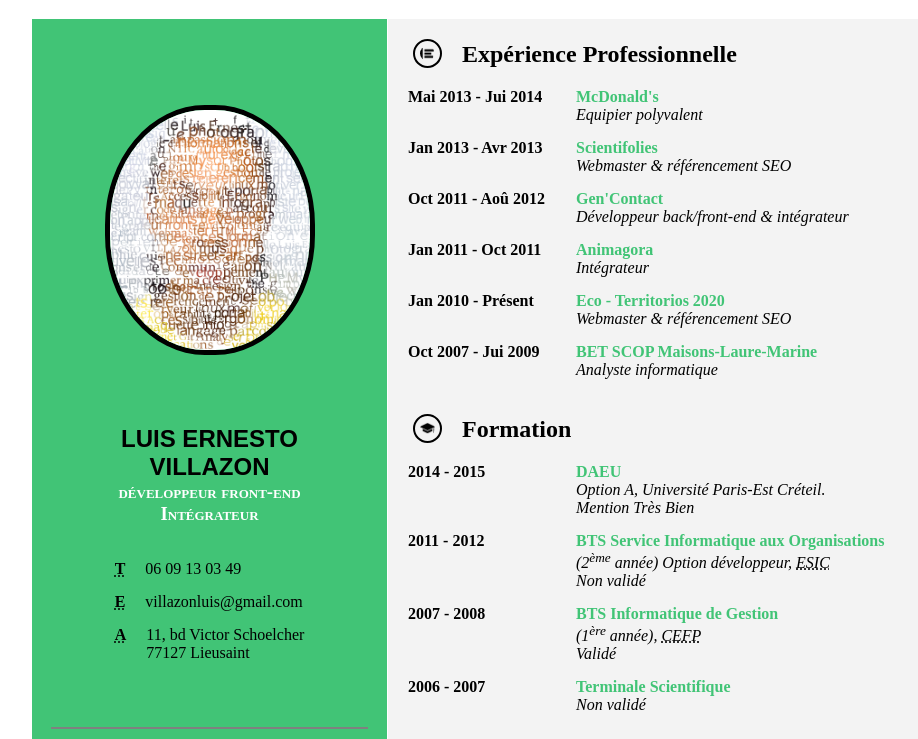
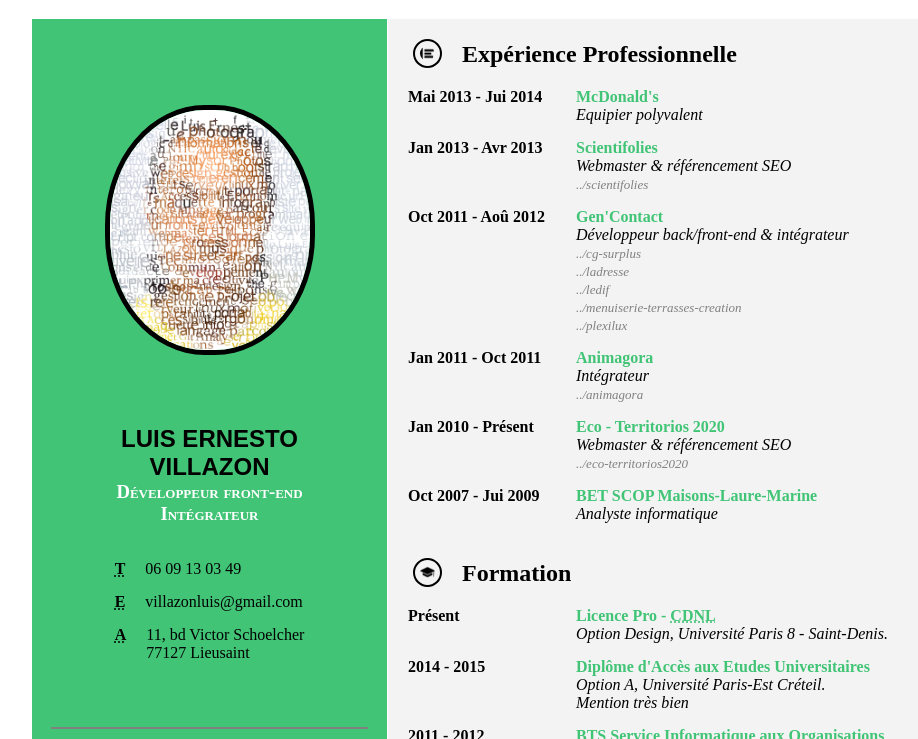
Before and after one commit to ernestovi/perso_site_web, a plain HTML site: page index.html in a window 1280 px wide. Shown: the part 61-800 px from the top of the page, without its empty margins (158-1076 px from the left). Drawn offline with Linux system fonts and the light colour scheme.

Commit message:
ajout d'adresse+css

```diff
--- a/index.html
+++ b/index.html
@@ -27,25 +27,33 @@
               <li>
                 <p>Jan 2013 - Avr 2013</p>
                 <p>Scientifolies<br />
-                  <dfn>Webmaster & référencement SEO</dfn>
+                  <dfn>Webmaster & référencement SEO</dfn><br />
+                  <cite><a href="../scientifolies/index.html">../scientifolies</a></cite>
                 </p>
               </li>
               <li>
                 <p>Oct 2011 - Aoû 2012</p>
                 <p>Gen'Contact<br />
-                  <dfn>Développeur back/front-end & intégrateur</dfn>
+                  <dfn>Développeur back/front-end & intégrateur</dfn><br />
+                  <cite><a href="../gencontact/cg-surplus/index.html">../cg-surplus</a></cite><br />
+                  <cite><a href="../gencontact/ladresse/index.html">../ladresse</a></cite><br />
+                  <cite><a href="../gencontact/ledif/index.html">../ledif</a></cite><br />
+                  <cite><a href="../gencontact/mtc/index.html">../menuiserie-terrasses-creation</a></cite><br />
+                  <cite><a href="../gencontact/plexilux/index.html">../plexilux</a></cite>
                 </p>
               </li>
               <li>
                 <p>Jan 2011 - Oct 2011</p>
                 <p>Animagora<br />
-                  <dfn>Intégrateur</dfn>
+                  <dfn>Intégrateur</dfn><br />
+                  <cite><a href="../animagora/index.html">../animagora</a></cite>
                 </p>
               </li>
               <li>
                 <p>Jan 2010 - Présent</p>
                 <p>Eco - Territorios 2020<br />
-                  <dfn>Webmaster & référencement SEO</dfn>
+                  <dfn>Webmaster & référencement SEO</dfn><br />
+                  <cite><a href="../eco-territorios2020/index.html">../eco-territorios2020</a></cite>
                 </p>
               </li>
               <li>
@@ -61,10 +69,16 @@
             <h2><img src="img/icone-formation.png" alt="icone de formation" />Formation</h2>
             <ul>
               <li>
+                <p>Présent</p>
+                <p>Licence Pro - <abbr title="Création Développement Numérique en Ligne">CDNL</abbr><br />
+                  <dfn>Option Design, Université Paris 8 - Saint-Denis.</dfn><br />
+                </p>
+              </li>
+              <li>
                 <p>2014 - 2015</p>
-                <p>DAEU<br />
+                <p>Diplôme d'Accès aux Etudes Universitaires<br />
                   <dfn>Option A, Université Paris-Est Créteil.</dfn><br />
-                  <cite>Mention Très Bien</cite>
+                  <cite>Mention très bien</cite>
                 </p>
               </li>
               <li>
@@ -92,23 +106,23 @@
           <article>
             <h2><img src="img/icone-code.png" alt="icone de programmation" />Compétences technique</h2>
             <ul>
-              <li><p>HTML 5</p><progress name="html5" value="80" max="100"></progress></li>
+              <li><p>HTML 5</p><progress name="html5" value="90" max="100"></progress></li>
               <li><p>CSS 3</p><progress name="css3" value="90" max="100"></progress></li>
               <li><p>JavaScript</p><progress name="javascript" value="25" max="100"></progress></li>
               <li><p>PHP 5</p><progress name="php5" value="40" max="100"></progress></li>
               <li><p>MySQL</p><progress name="mysql" value="40" max="100"></progress></li>
-              <li><p>Photoshop/Indesign</p><progress name="dessin_matriciel" value="40" max="100"></progress></li>
-              <li><p>Illustrator/Inkscape</p><progress name="dessin_vectoriel" value="10" max="100"></progress></li>
+              <li><p>Photoshop/Gimp</p><progress name="dessin_matriciel" value="50" max="100"></progress></li>
+              <li><p>Indesign/Scribus</p><progress name="dessin_matriciel" value="40" max="100"></progress></li>
+              <li><p>Illustrator/Inkscape</p><progress name="dessin_vectoriel" value="20" max="100"></progress></li>
               <li><p>Gestion de Projets</p><progress name="gestion_projet" value="80" max="100"></progress></li>
               <li><p>Administration réseau SOHO</p><progress name="admin" value="80" max="100"></progress></li>
-              <!--<li><p></p><progress name="" value="" max="100"></progress></li>-->
             </ul>
           </article>
         </section>
         <aside>
           <img src="img/photo01.png" alt="Photo textalizer de moi-même" />
           <h2>Luis Ernesto<br /><div>VILLAZON</div></h2>
-          <h3>développeur front-end<br />Intégrateur</h3>
+          <h3>Développeur front-end<br />Intégrateur</h3>
           <ul>
             <li><abbr title="téléphone">T</abbr><p>06 09 13 03 49</p></li>
             <li><abbr title="email">E</abbr><p>villazonluis@gmail.com</p></li>
--- a/main.css
+++ b/main.css
@@ -14,6 +14,9 @@ h1 {
   .content {
     display: flex;
     flex-direction: column-reverse;
+  }
+  section li p cite a {
+    text-align: center;
   }
 }
 
@@ -171,6 +174,19 @@ article:nth-of-type(-n+2) li dfn, section li cite {
   font-weight: normal;
 }
 
+section article p img {
+  width: 10px;
+  margin-left: 5px;
+}
+section li p cite a {
+  text-decoration: none;
+  color: grey;
+  font-size: small;
+}
+section li p cite a:hover {
+  color: #41c476;
+}
+
 article:last-of-type p, progress {
   flex: 1;
 }
```
